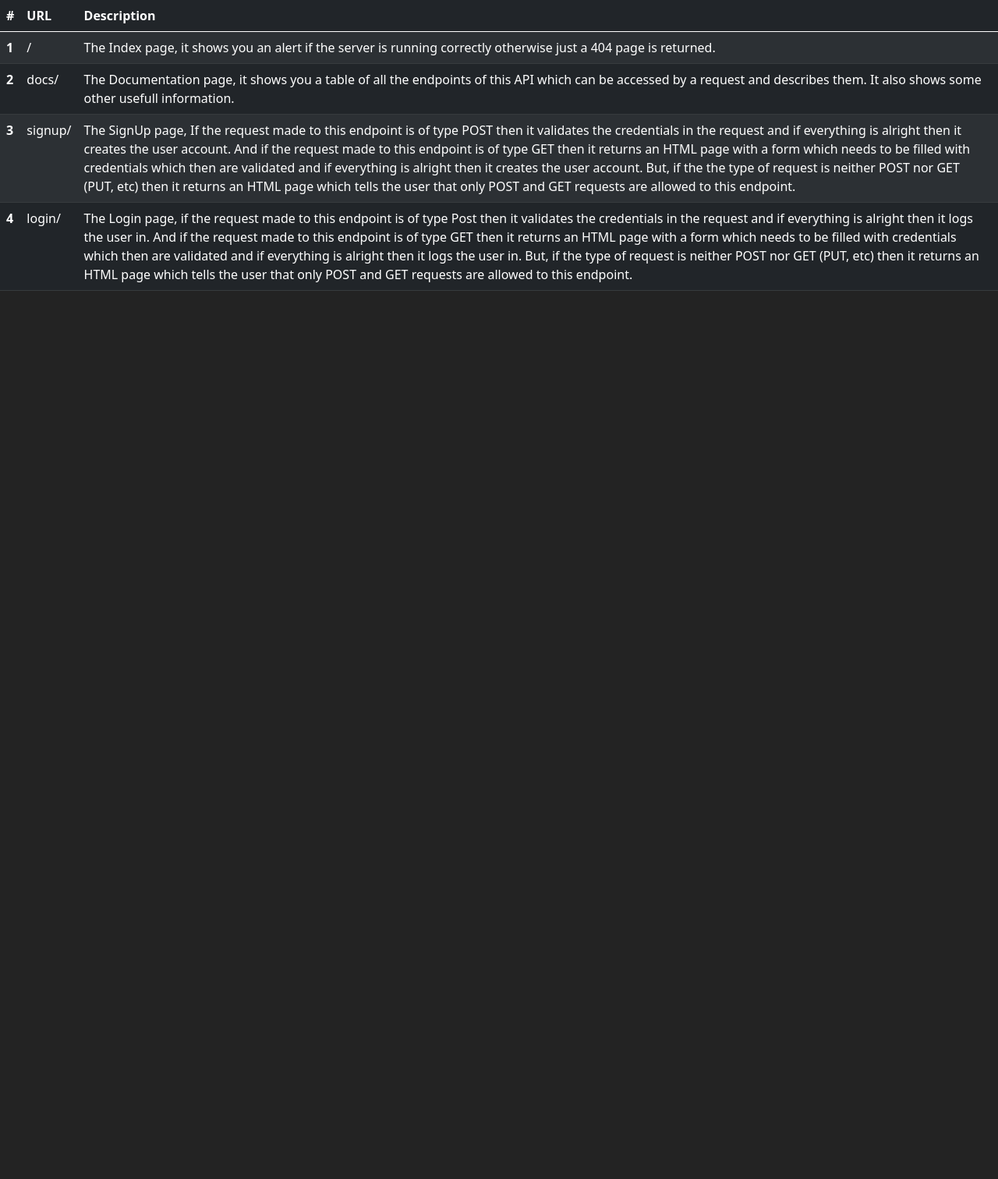
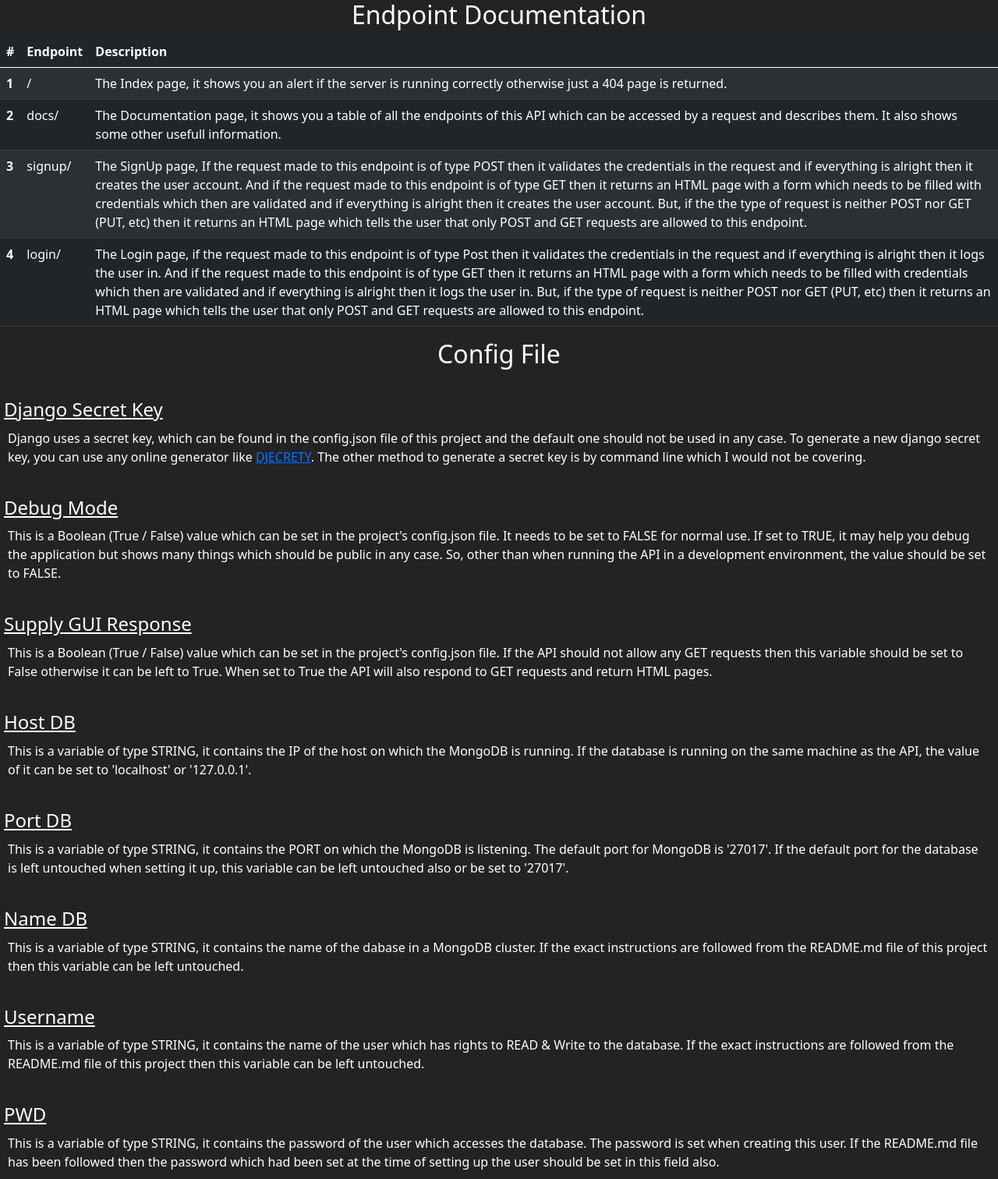
Before and after one commit to Abled-Taha/apm-server, a Django app: page /docs/ in a window 1280 px wide. Shown: the whole page at 78% size. Before the commit the page ends 373 px from the top, so only its background shows below. Run offline with Django 5.2, Linux system fonts and the light colour scheme.

Commit message:
Added the documentaion for the 'config.json' file

```diff
--- a/api/templates/docs.html
+++ b/api/templates/docs.html
@@ -7,11 +7,13 @@
 {% endblock head %}
 
 {% block body %}
+  <h2>Endpoint Documentation</h2>
+
   <table class="table table-dark table-striped">
     <thead>
       <tr>
         <th scope="col">#</th>
-        <th scope="col">URL</th>
+        <th scope="col">Endpoint</th>
         <th scope="col">Description</th>
       </tr>
     </thead>
@@ -24,18 +26,87 @@
       <tr>
         <th scope="row">2</th>
         <td>docs/</td>
-        <td>The Documentation page, it shows you a table of all the endpoints of this API which can be accessed by a request and describes them. It also shows some other usefull information.</td>
+        <td>The Documentation page, it shows you a table of all the endpoints of this API which can be accessed by a request
+          and describes them. It also shows some other usefull information.</td>
       </tr>
       <tr>
         <th scope="row">3</th>
         <td>signup/</td>
-        <td>The SignUp page, If the request made to this endpoint is of type POST then it validates the credentials in the request and if everything is alright then it creates the user account. And if the request made to this endpoint is of type GET then it returns an HTML page with a form which needs to be filled with credentials which then are validated and if everything is alright then it creates the user account. But, if the the type of request is neither POST nor GET (PUT, etc) then it returns an HTML page which tells the user that only POST and GET requests are allowed to this endpoint.</td>
+        <td>The SignUp page, If the request made to this endpoint is of type POST then it validates the credentials in the request
+          and if everything is alright then it creates the user account. And if the request made to this endpoint is of type GET then
+          it returns an HTML page with a form which needs to be filled with credentials which then are validated and if everything is
+          alright then it creates the user account. But, if the the type of request is neither POST nor GET (PUT, etc) then it returns
+          an HTML page which tells the user that only POST and GET requests are allowed to this endpoint.</td>
       </tr>
       <tr>
         <th scope="row">4</th>
         <td>login/</td>
-        <td>The Login page, if the request made to this endpoint is of type Post then it validates the credentials in the request and if everything is alright then it logs the user in. And if the request made to this endpoint is of type GET then it returns an HTML page with a form which needs to be filled with credentials which then are validated and if everything is alright then it logs the user in. But, if the type of request is neither POST nor GET (PUT, etc) then it returns an HTML page which tells the user that only POST and GET requests are allowed to this endpoint.</td>
+        <td>The Login page, if the request made to this endpoint is of type Post then it validates the credentials in the request
+          and if everything is alright then it logs the user in. And if the request made to this endpoint is of type GET then it
+          returns an HTML page with a form which needs to be filled with credentials which then are validated and if everything is
+          alright then it logs the user in. But, if the type of request is neither POST nor GET (PUT, etc) then it returns an HTML
+          page which tells the user that only POST and GET requests are allowed to this endpoint.</td>
       </tr>
     </tbody>
   </table>
+
+  <h2>Config File</h2>
+
+  <br>
+  <h4>Django Secret Key</h4>
+  <p>Django uses a secret key, which can be found in the config.json file of this project and the default one should not be used
+    in any case. To generate a new django secret key, you can use any online generator like
+    <a target="_blank" href="https://djecrety.ir/">DJECRETY</a>. The other method to generate a secret key is by command line which
+    I would not be covering.</p>
+
+  <br>
+  <h4>Debug Mode</h4>
+  <p>This is a Boolean (True / False) value which can be set in the project's config.json file. It needs to be set to FALSE for
+    normal use. If set to TRUE, it may help you debug the application but shows many things which should be public in any case.
+    So, other than when running the API in a development environment, the value should be set to FALSE.
+  </p>
+
+  <br>
+  <h4>Supply GUI Response</h4>
+  <p>
+    This is a Boolean (True / False) value which can be set in the project's config.json file. If the API should not allow any GET
+    requests then this variable should be set to False otherwise it can be left to True. When set to True the API will also respond
+    to GET requests and return HTML pages.
+  </p>
+
+  <br>
+  <h4>Host DB</h4>
+  <p>This is a variable of type STRING, it contains the IP of the host on which the MongoDB is running. If the database is running
+    on the same machine as the API, the value of it can be set to 'localhost' or '127.0.0.1'.
+  </p>
+
+  <br>
+  <h4>Port DB</h4>
+  <p>
+    This is a variable of type STRING, it contains the PORT on which the MongoDB is listening. The default port for MongoDB is '27017'.
+    If the default port for the database is left untouched when setting it up, this variable can be left untouched also or be set to
+    '27017'.
+  </p>
+
+  <br>
+  <h4>Name DB</h4>
+  <p>
+    This is a variable of type STRING, it contains the name of the dabase in a MongoDB cluster. If the exact instructions are followed
+    from the README.md file of this project then this variable can be left untouched.
+  </p>
+
+  <br>
+  <h4>Username</h4>
+  <p>
+    This is a variable of type STRING, it contains the name of the user which has rights to READ & Write to the database. If the
+    exact instructions are followed from the README.md file of this project then this variable can be left untouched.
+  </p>
+
+  <br>
+  <h4>PWD</h4>
+  <p>
+    This is a variable of type STRING, it contains the password of the user which accesses the database. The password is set when
+    creating this user. If the README.md file has been followed then the password which had been set at the time of setting up
+    the user should be set in this field also.
+  </p>
 {% endblock body %}
```
